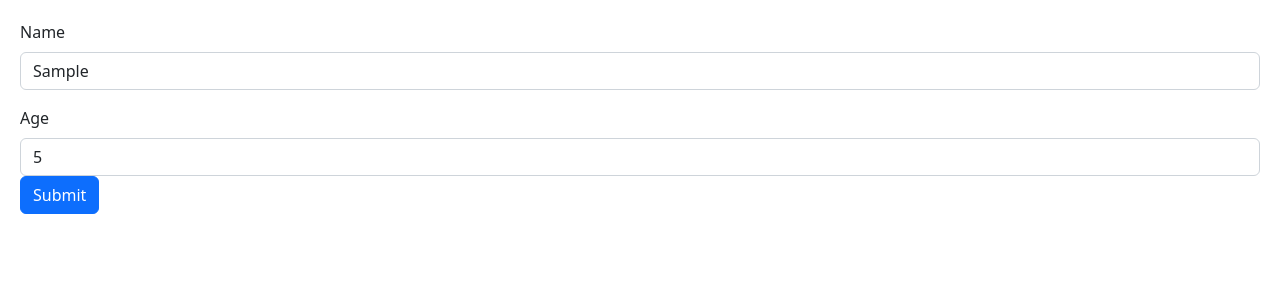
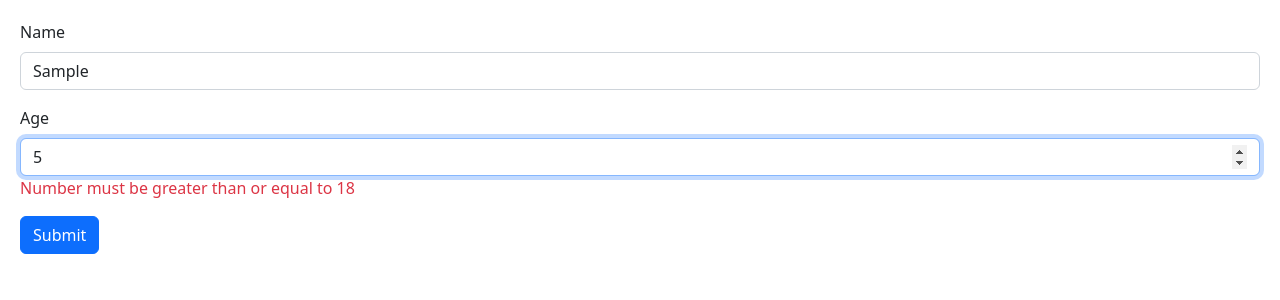
Before and after one commit to bobobubs/react_tutorial, a React (Vite) app: page / in a window 1280 px wide. Both pictures are taken after typing "Sample", "5" into the empty fields and a click on the button "Submit". Shown: the top 300 px of the page. Built offline with nearby package versions, Linux system fonts and the light colour scheme.

Commit message:
Schema Based Validation with Zod

```diff
--- a/src/components/Form.tsx
+++ b/src/components/Form.tsx
@@ -2,20 +2,26 @@
 
 import React, { useRef, useState } from "react";
 import { useForm } from "react-hook-form";
+import { z } from "zod";
+import { zodResolver } from "@hookform/resolvers/zod";
 
-//defines an interface for the Form that we are defining
-interface FormData {
-  name: string;
-  age: number;
-}
+//z.object expects an object and returns a schema with out validation rules for all of our form feels defined in it
+const schema = z.object({
+  name: z.string().min(3, { message: "Name must be at least 3 characters" }), //the message key allows your to determine what you want to error message to appear as.
+  age: z
+    .number({ invalid_type_error: "Age is requried to be a number" }) //this will show if someone tries to enter the wrong type
+    .min(18),
+});
+
+//can also use the z.infer function to define the interface for FormData
+type FormData = z.infer<typeof schema>;
 
 const Form = () => {
   const {
     register,
     handleSubmit,
-    //nested destructuring to get the errors prop from formState
     formState: { errors },
-  } = useForm<FormData>(); //invoking the interface when we call useForm
+  } = useForm<FormData>({ resolver: zodResolver(schema) }); //set the resolver for our zod object in the useForm function
   const onSubmit = (data: FieldValues) => console.log(data);
 
   return (
@@ -25,34 +31,31 @@
           Name
         </label>
         <input
-          // can also add an object as an argument to register to allow for HTML data validation properties
-          //onSubmit will not be invoked unless validation is passed.
-          {...register("name", { required: true, minLength: 3 })}
+          {...register("name")}
           id="name"
           type="text"
           className="form-control"
         />
 
         {
-          //name? is using optional chaining. Basically if name is not there, thenwe will not continue to interpret that code.
-          errors.name?.type === "required" && (
-            <p className="text-danger">Name is required</p>
-          )
+          //this code uses zod to create our error messages based on the schema that was defined above.
+          errors.name && <p className="text-danger">{errors.name.message}</p>
         }
-        {errors.name?.type === "minLength" && (
-          <p className="text-danger">Name must be at least 3 charaters.</p>
-        )}
       </div>
       <div className="mb-3">
         <label htmlFor="age" className="form-label">
           Age
         </label>
         <input
-          {...register("age")}
+          {...register("age", { valueAsNumber: true })} // valueAsNumber removes the Expected Number, recieved String error by saying that age's value is a numbner
           id="age"
           type="number"
           className="form-control"
         />
+        {
+          //this code uses zod to create our error messages based on the schema that was defined above.
+          errors.age && <p className="text-danger">{errors.age.message}</p>
+        }
         <button className="btn btn-primary" type="submit">
           Submit
         </button>
```
